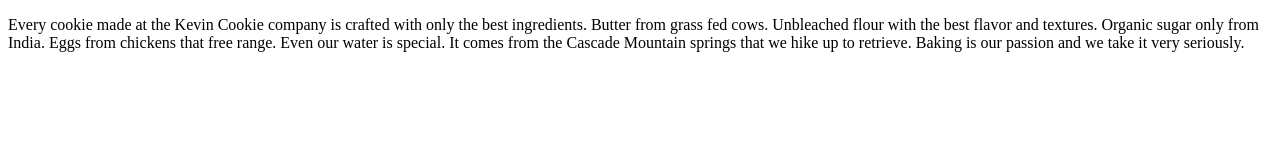
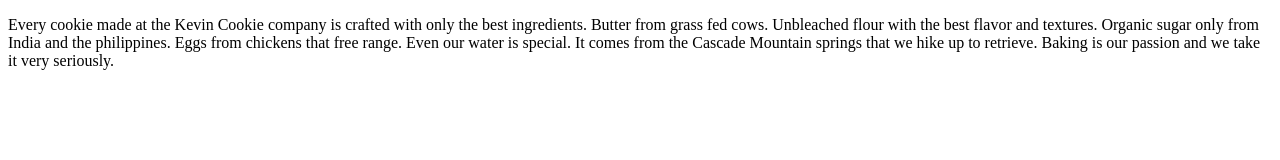
Before and after one commit to Itspenthouse/ngaban, a plain HTML site: page index.htm in a window 1280 px wide. Drawn offline with Linux system fonts and the light colour scheme.

Commit message:
Update index.htm

```diff
--- a/index.htm
+++ b/index.htm
@@ -3,7 +3,7 @@
 <body>
 
 
-<p>Every cookie made at the Kevin Cookie company is crafted with only the best ingredients. Butter from grass fed cows. Unbleached flour with the best flavor and textures. Organic sugar only from India. Eggs from chickens that free range. Even our water is special. It comes from the Cascade Mountain springs that we hike up to retrieve. Baking is our passion and we take it very seriously.</p>
+<p>Every cookie made at the Kevin Cookie company is crafted with only the best ingredients. Butter from grass fed cows. Unbleached flour with the best flavor and textures. Organic sugar only from India and the philippines. Eggs from chickens that free range. Even our water is special. It comes from the Cascade Mountain springs that we hike up to retrieve. Baking is our passion and we take it very seriously.</p>
 
 
 </body>
```
